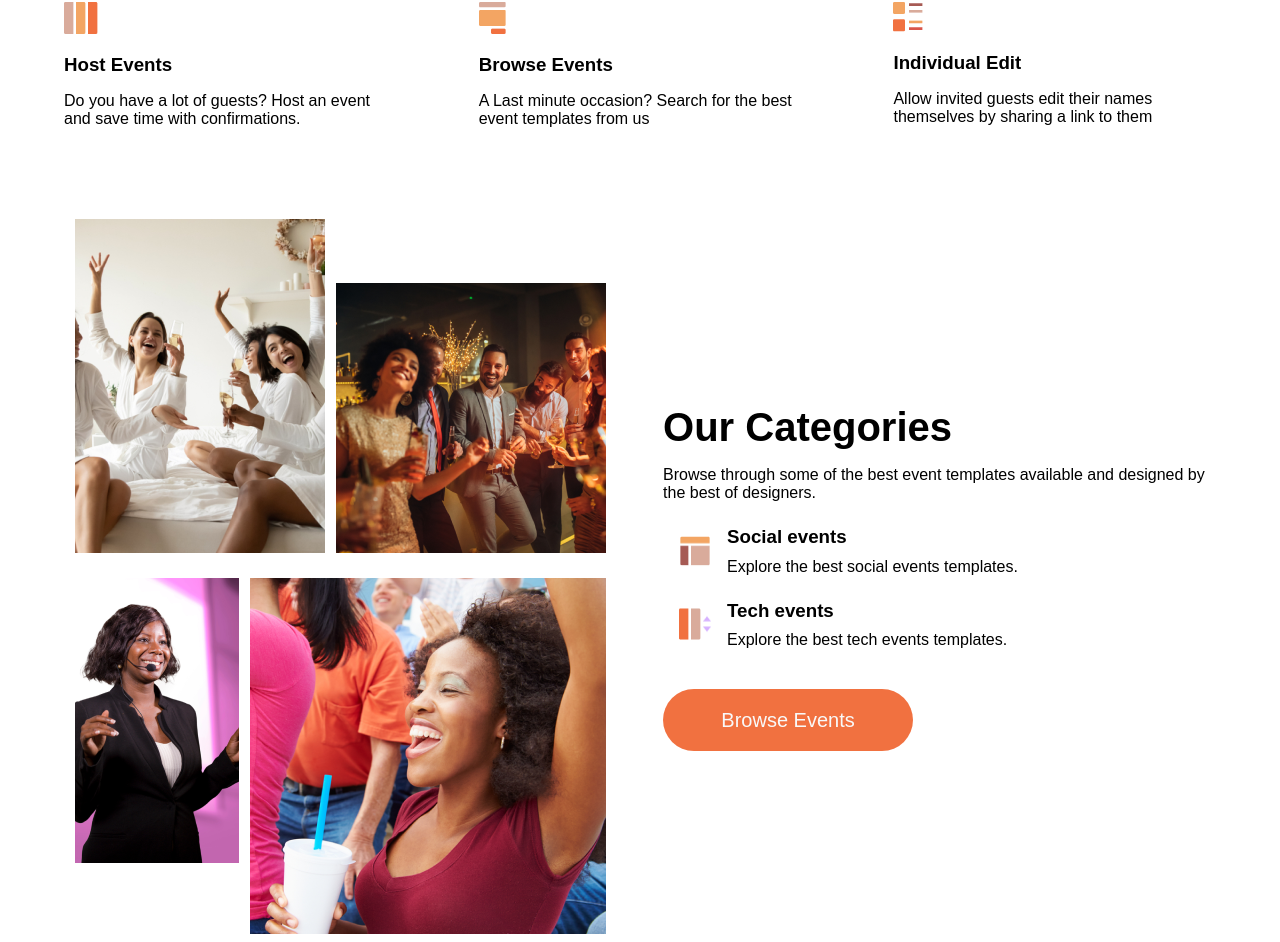
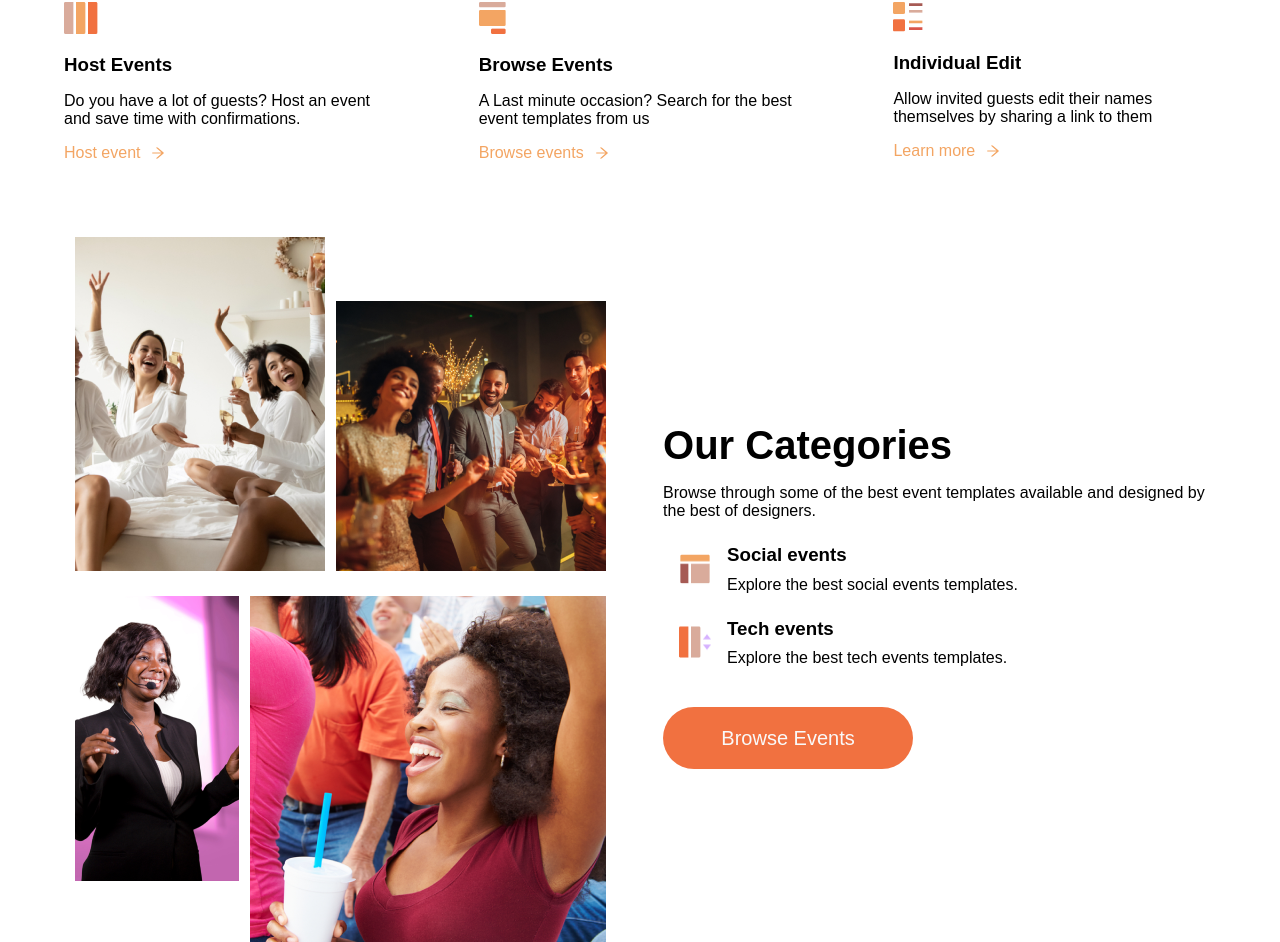
Before and after one commit to Kingscliq/Events, a React (Create React App) app: page / in a window 1280 px wide. Shown: the part 1530-2472 px from the top of the page. Built offline with nearby package versions, Linux system fonts and the light colour scheme; a web font is replaced by a local one.

Commit message:
added links to landing page

```diff
--- a/src/pages/app/landing-page/index.jsx
+++ b/src/pages/app/landing-page/index.jsx
@@ -18,9 +18,17 @@ import { Button } from "../../../components/button";
 import { HeaderWidget } from "../../../widgets/header-widget";
 import { Footer } from "../../../widgets/footer";
 import { NavBar } from "../../../widgets/nav-bar";
+import { Link } from "react-router-dom";
+import { AiOutlineArrowRight } from "react-icons/ai";
 import "./landing-page.css";
 
 const LandingPage = () => {
+	const linkStyle = {
+		color: "#F3A563",
+		textDecoration: "none",
+		display: "flex",
+		alignItems: "center",
+	};
 	return (
 		<>
 			<NavBar
@@ -75,16 +83,34 @@ const LandingPage = () => {
 								<img src={HostEvents} alt="host events" />
 								<h3> Host Events </h3>
 								<p> Do you have a lot of guests? Host an event and save time with confirmations. </p>
+								<Link to="" style={linkStyle}>
+									Host event
+									<span className="key-features-link-icon">
+										<AiOutlineArrowRight />
+									</span>
+								</Link>
 							</div>
 							<div className="browse-events">
 								<img src={BrowseEvents} alt="browse events" />
 								<h3> Browse Events </h3>
 								<p> A Last minute occasion? Search for the best event templates from us </p>
+								<Link to="" style={linkStyle}>
+									Browse events
+									<span className="key-features-link-icon">
+										<AiOutlineArrowRight />
+									</span>
+								</Link>
 							</div>
 							<div className="individual-edit">
 								<img src={IndividualEdit} alt="browse events" />
 								<h3> Individual Edit </h3>
 								<p> Allow invited guests edit their names themselves by sharing a link to them </p>
+								<Link to="" style={linkStyle}>
+									Learn more
+									<span className="key-features-link-icon">
+										<AiOutlineArrowRight />
+									</span>
+								</Link>
 							</div>
 						</div>
 					</div>
--- a/src/pages/app/landing-page/landing-page.css
+++ b/src/pages/app/landing-page/landing-page.css
@@ -81,6 +81,12 @@
 .key-features h3,
 .key-features p {
 	margin: 1rem 0;
+}
+
+.key-features-link-icon {
+	padding: 0 0 0 10px;
+	display: flex;
+	justify-content: center;
 }
 
 .our-categories {
```
